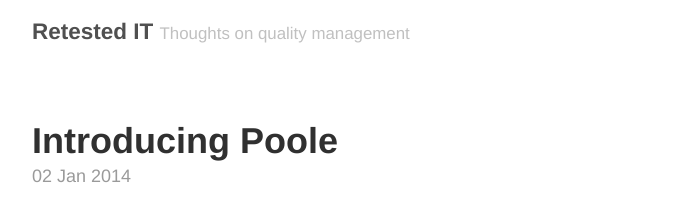
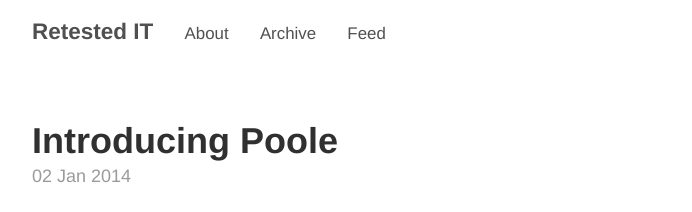
Before and after one commit to paweluramowski/retested, a Jekyll site: the page built from index.html, in a window 1280 px wide. Shown: the top 212 px of the page, without its empty margins (293-985 px from the left). Built offline with Jekyll 4.4.1, drawn with Linux system fonts in a browser that asks for light colours; the list of posts is cut into pages by our own code.

Commit message:
navigation

```diff
--- a/_config.yml
+++ b/_config.yml
@@ -10,6 +10,12 @@ tagline:             Thoughts on quality management
 url:                 http://retested.it
 paginate:            1
 baseurl:             ""
+
+# Navigation links
+pages_list:
+  About: '/about'
+  Archive: '/archive'
+  Feed: '/atom.xml'
 
 # Assets
 #
--- a/_layouts/default.html
+++ b/_layouts/default.html
@@ -8,8 +8,12 @@
     <div class="container content">
       <header class="masthead">
         <h3 class="masthead-title">
-          <a href="{{ site.baseurl }}/" title="Home">{{ site.title }}</a>
-          <small>{{ site.tagline }}</small>
+          <a href="/" title="Home">{{ site.title }}</a>
+
+          {% for page in site.pages_list %}
+          &nbsp;&nbsp;&nbsp;
+          <small><a href="{{ page[1]  }}">{{ page[0] }}</a></small>
+          {% endfor %}
         </h3>
       </header>
 
```
Also changed, not shown: archive.md (added, +10 -0 lines).
